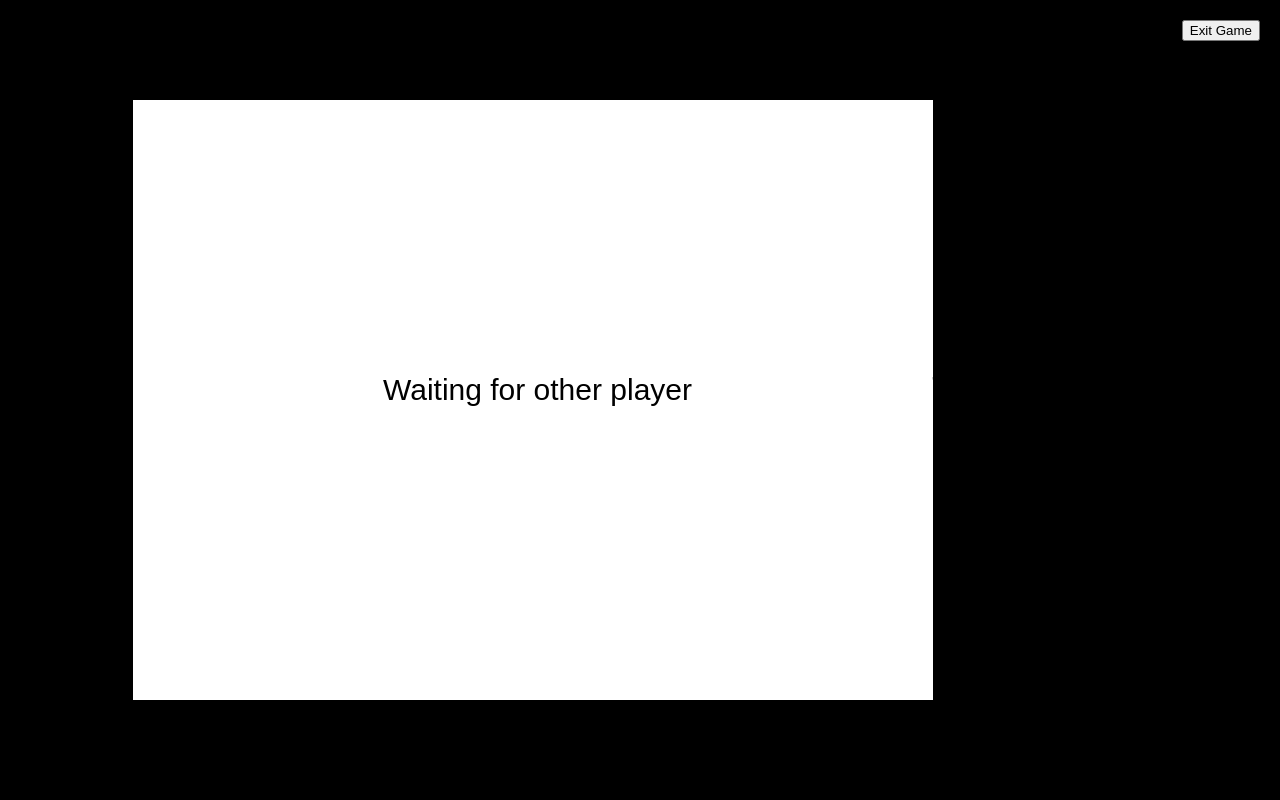
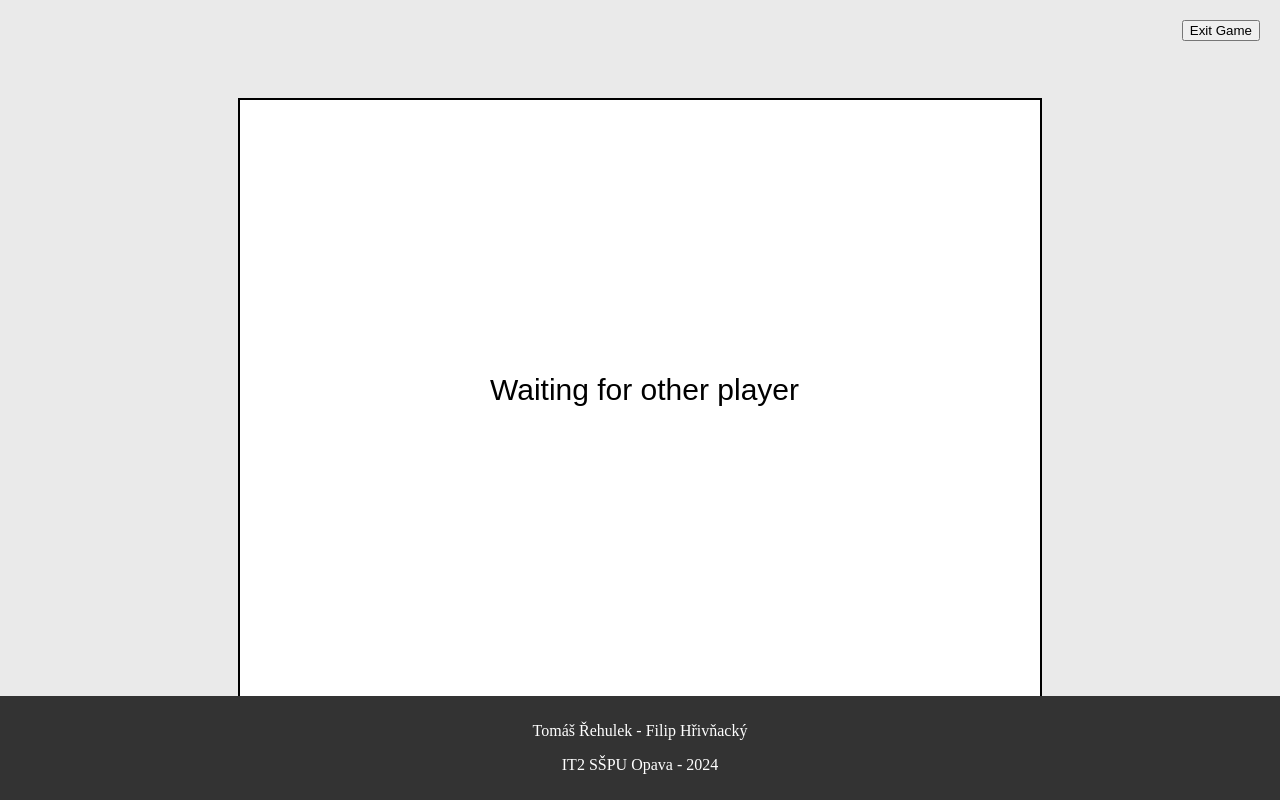
Before and after one commit to Brumlins/ping-pong, a website: page public/game.html in a window 1280 px wide. Drawn offline with nearby package versions, Linux system fonts and the light colour scheme; no server answers.

Commit message:
Úprava vzhledu

```diff
--- a/public/style.css
+++ b/public/style.css
@@ -1,32 +1,41 @@
+/* style.css */
+
+/* Základní styl pro tělo stránky */
 body {
   display: flex;
   justify-content: center;
   align-items: center;
   height: 100vh;
   margin: 0;
-  background-color: #000;
+  background-color: #eaeaea; /* Světle šedé pozadí */
 }
 
+/* Styl pro plátno hry */
 canvas {
-  background-color: #fff;
+  background-color: #fff; /* Bílé pozadí */
+  border: 2px solid #000; /* Černý ohraničení */
 }
 
+/* Styl pro kontejner */
 .container {
   display: flex;
   flex-direction: column;
   align-items: center;
 }
 
+/* Styl pro vstupní pole a tlačítka */
 input, button {
   margin: 10px;
 }
 
+/* Styl pro tlačítko pro ukončení hry */
 #exitButton {
   position: absolute;
   top: 10px;
   right: 10px;
 }
 
+/* Styl pro odpočítávání */
 #countdown {
   position: absolute;
   top: 50%;
@@ -37,6 +46,7 @@ input, button {
   text-align: center;
 }
 
+/* Styl pro zobrazení kódu party */
 #partyCodeDisplay {
   position: absolute;
   top: 10px;
@@ -46,3 +56,14 @@ input, button {
   font-size: 20px;
   display: none;
 }
+
+footer {
+  position: fixed;
+  bottom: 0;
+  left: 0;
+  width: 100%;
+  background-color: #333; /* Tmavě šedé pozadí */
+  color: #fff; /* Bílá barva textu */
+  padding: 10px 0; /* Odsazení horní a dolní 10px, 0px po stranách */
+  text-align: center; /* Zarovnání textu na střed */
+}
```
